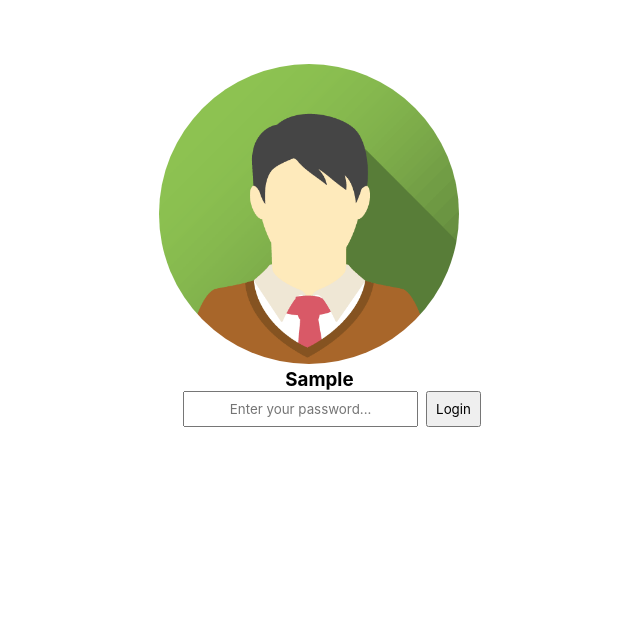
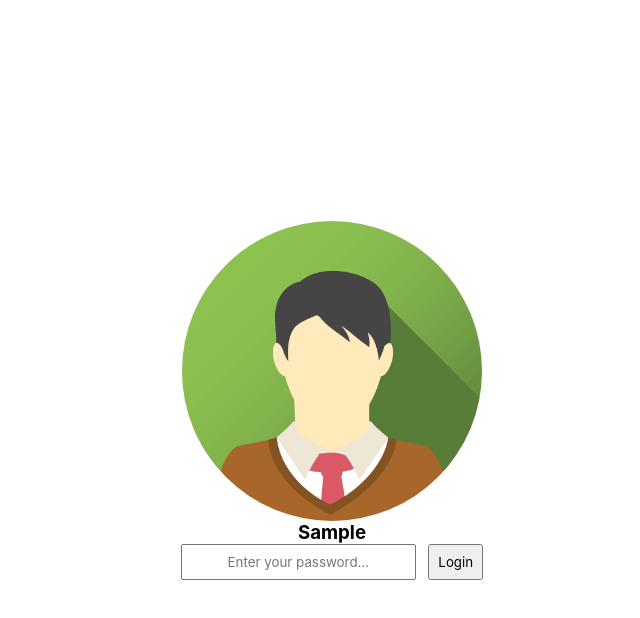
Before and after one commit to IamSheikh/my-os, a plain HTML site: page public/index.html in a window 1280 px wide. Both pictures are taken after typing "Sample", "Sample", "Sample123" into the empty fields and a click on the button "Install Page". Shown: the whole page, without its empty margins (308-948 px from the left). Drawn offline with Linux system fonts and the light colour scheme.

Commit message:
fix some styling and get value of login password

```diff
--- a/public/LoginPage.js
+++ b/public/LoginPage.js
@@ -7,7 +7,7 @@ class LoginPage extends HTMLElement {
                 <img src="./img/avatar.png" alt=${window.name} class="login-form-img" />
                 <h3 class="main-text">${window.name}</h3>
                 <div id="main-form">
-                  <input type="password" name="userpassword" id="userpassword" placeholder="Enter your password..." class="main-input" />
+                  <input type="password" name="userpassword" id="userpassword" placeholder="Enter your password..." class="main-input" required />
                   <button class="main-btn">Login</button>
                 </div>
             </form>
--- a/public/script.js
+++ b/public/script.js
@@ -13,4 +13,10 @@ installForm.addEventListener('submit', (e) => {
   window.username = document.getElementById('username').value
   window.password = document.getElementById('password').value
   app.innerHTML = '<login-page></login-page>'
+  const loginForm = document.getElementById('loginForm')
+  loginForm.addEventListener('submit', (e) => {
+    e.preventDefault()
+    window.userpassword = document.getElementById('userpassword').value
+    console.log(window.userpassword)
+  })
 })
--- a/public/styles.css
+++ b/public/styles.css
@@ -1,5 +1,6 @@
 * {
     margin: 0;
+    overflow: hidden;
     padding: 0;
     font-family: -apple-system, BlinkMacSystemFont, 'Segoe UI', Roboto, Oxygen, Ubuntu, Cantarell, 'Open Sans', 'Helvetica Neue', sans-serif;
 }
@@ -20,10 +21,15 @@
 }
 
 #loginForm {
-    width: 27%;
+    /* width: 27%;
     margin: auto;
     margin-top: 4rem;
-    display: block;
+    display: block; */
+    min-height: 100vh;
+    display: flex;
+    align-items: center;
+    justify-content: center;
+    flex-direction: column;
 }
 
 .login-form-img {
@@ -32,13 +38,13 @@
     border-radius: 50%;
 }
 
-#loginForm h3 {
+/* #loginForm h3 {
     width: 27%;
     margin: auto;
     display: block;
-}
+} */
 
-#main-form {
+/* #main-form {
     display: flex;
     justify-content: center;
-}
+} */
```
